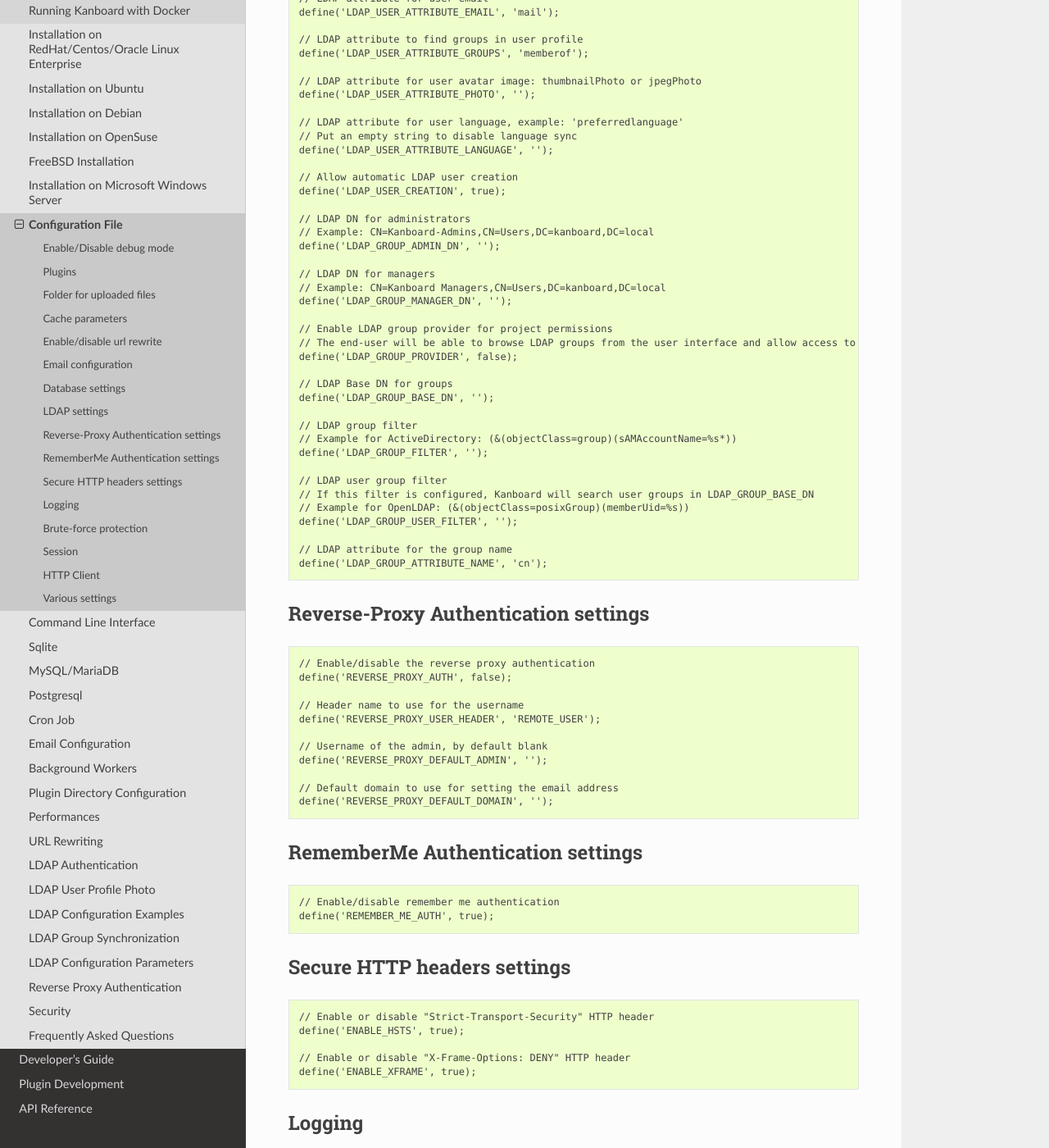
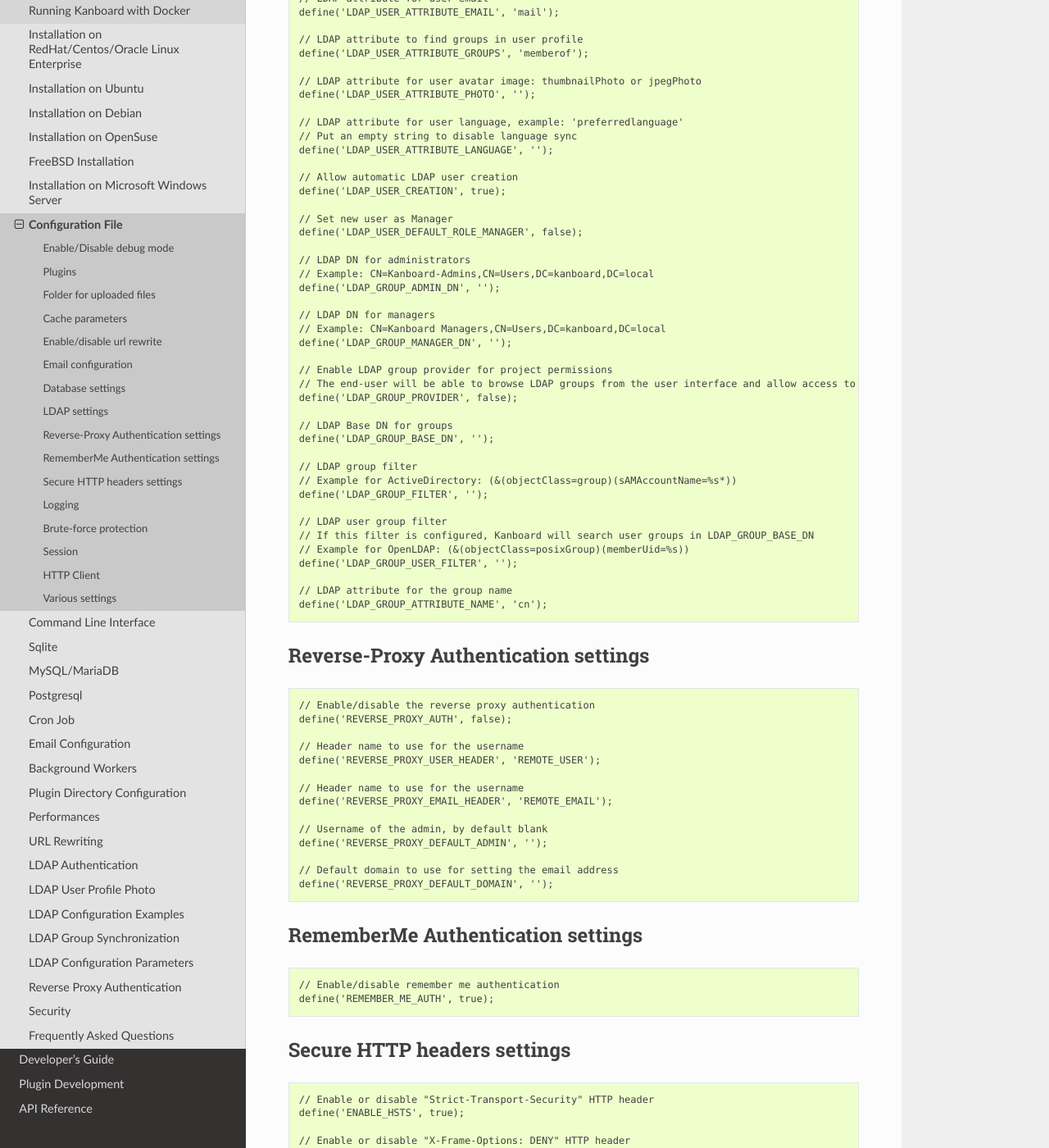
Before and after one commit to kanboard/documentation, a Sphinx documentation site: the page built from source/admin_guide/config_file.rst, in a window 1280 px wide and 1400 px high, scrolled down 3426 px. Shown: the whole window at 82% size. Built offline with Sphinx 7.4.7 and the Read the Docs theme 2.0.0, drawn with Linux system fonts in a browser that asks for light colours; pages that are not in the unit, such as notebooks, are missing from menus.

Commit message:
Add config options for v1.2.16

```diff
--- a/source/admin_guide/config_file.rst
+++ b/source/admin_guide/config_file.rst
@@ -207,6 +207,9 @@ LDAP settings
     // Allow automatic LDAP user creation
     define('LDAP_USER_CREATION', true);
 
+    // Set new user as Manager
+    define('LDAP_USER_DEFAULT_ROLE_MANAGER', false);
+
     // LDAP DN for administrators
     // Example: CN=Kanboard-Admins,CN=Users,DC=kanboard,DC=local
     define('LDAP_GROUP_ADMIN_DN', '');
@@ -244,6 +247,9 @@ Reverse-Proxy Authentication settings
 
     // Header name to use for the username
     define('REVERSE_PROXY_USER_HEADER', 'REMOTE_USER');
+
+    // Header name to use for the username
+    define('REVERSE_PROXY_EMAIL_HEADER', 'REMOTE_EMAIL');
 
     // Username of the admin, by default blank
     define('REVERSE_PROXY_DEFAULT_ADMIN', '');
```
